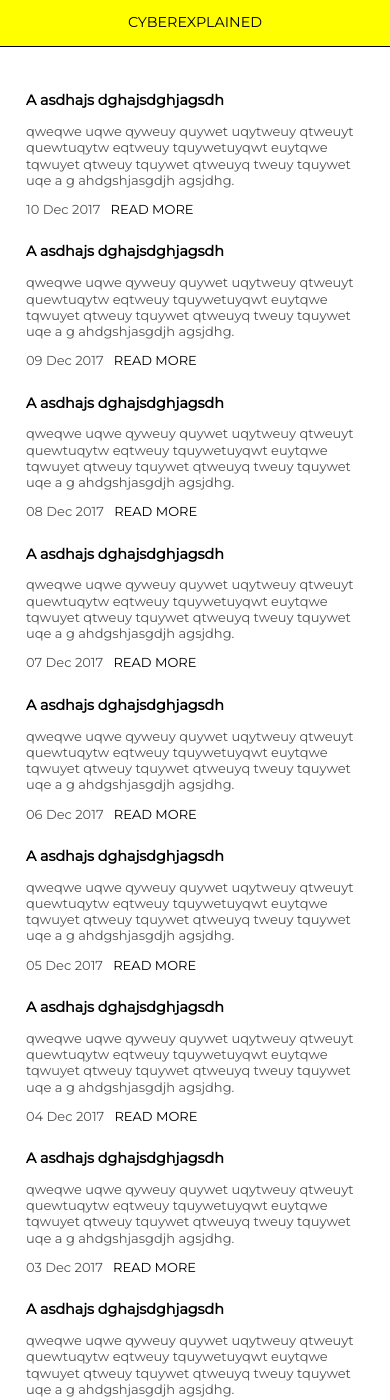
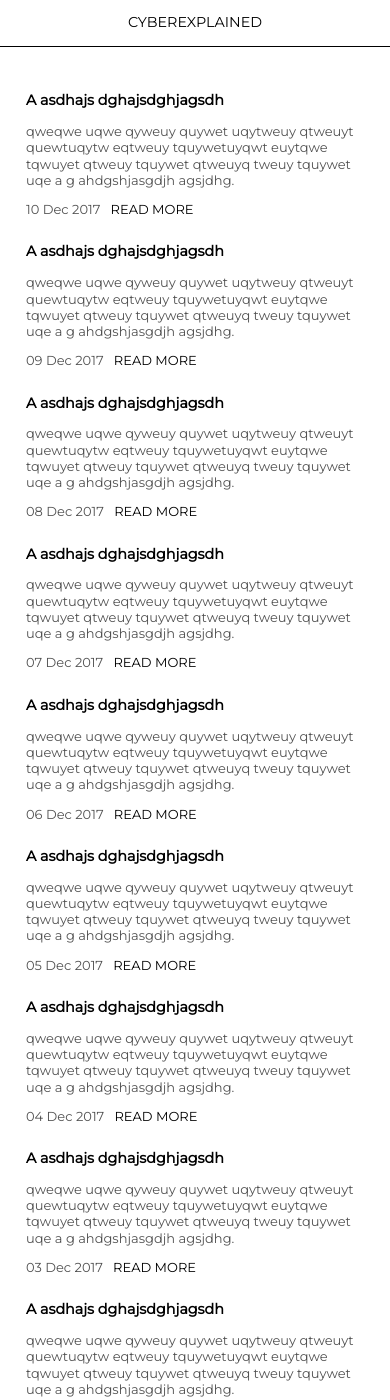
Before and after one commit to cyberexplained/cyberexplained.github.io, a Jekyll site: the page built from index.html, in a window 390 px wide and 1400 px high. Built offline with Jekyll 4.4.1, drawn with Linux system fonts in a browser that asks for light colours; nearby versions of some CDN libraries; the list of posts is cut into pages by our own code.

Commit message:
Theme updates.

```diff
--- a/_sass/_base.scss
+++ b/_sass/_base.scss
@@ -44,6 +44,12 @@
 
 // No `:visited` state is required by default (browsers will use `a`)
 a {
+  // Link animations.
+  -webkit-transition: all .6s ease-in-out;
+     -moz-transition: all .6s ease-in-out;
+       -o-transition: all .6s ease-in-out;
+          transition: all .6s ease-in-out;
+
   color: $link-color;
   text-decoration: none;
 
--- a/_sass/_masthead.scss
+++ b/_sass/_masthead.scss
@@ -17,10 +17,9 @@
     font-weight: 300;
   }
 
-  @media screen and (max-width: 40em) {
+  @media screen and (max-width: 44em) {
     h1 {
       font-size: .55em;
-      background: yellow;
     }
   }
 }
--- a/_sass/_posts.scss
+++ b/_sass/_posts.scss
@@ -34,7 +34,9 @@
   //}
 
   .post-footer {
+    //color: red;
     font-size: 0.5em;
+
 
     // color: $green;
     margin-top: 1em;
@@ -45,6 +47,10 @@
     // time {
     //   font-size: .65em;
     //   font-weight: 400;
+    // }
+
+    // a {
+    //   color: red;
     // }
   }
 
```
